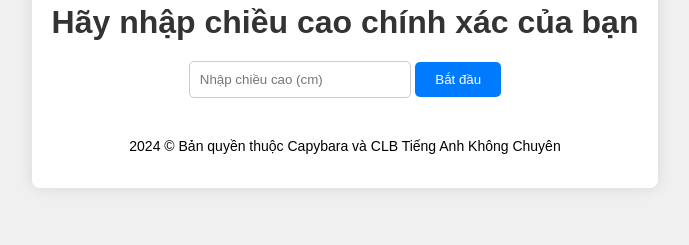
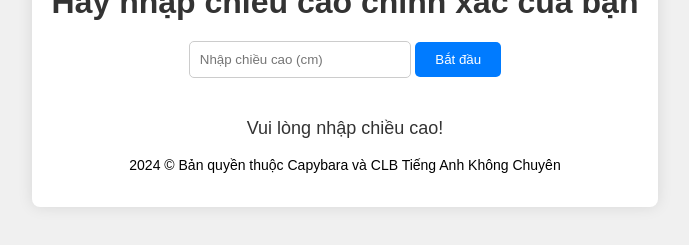
Before and after one commit to clbtakc/apptinhchieucaoclbtakc, a plain HTML site: page index.html in a window 1280 px wide. Both pictures are taken after a click on the button "Bắt đầu". Shown: the part 477-722 px from the top of the page, without its empty margins (295-984 px from the left). Drawn offline with Linux system fonts and the light colour scheme.

Commit message:
Update index.html
ádas

```diff
--- a/index.html
+++ b/index.html
@@ -69,6 +69,18 @@ button:hover {
         <p id="result"></p>
         <p class="banquyen">2024 © Bản quyền thuộc Capybara và CLB Tiếng Anh Không Chuyên</p>
     </div>
-    <script src="script.js"></script>
+    <script>
+        document.getElementById('startButton').addEventListener('click', function() {
+  const height = document.getElementById('heightInput').value;
+  const result = document.getElementById('result');
+
+  if (height) {
+      result.textContent = `Chiều cao của bạn là ${height} cm`;
+  } else {
+      result.textContent = 'Vui lòng nhập chiều cao!';
+  }
+});
+
+    </script>
 </body>
 </html>
```
